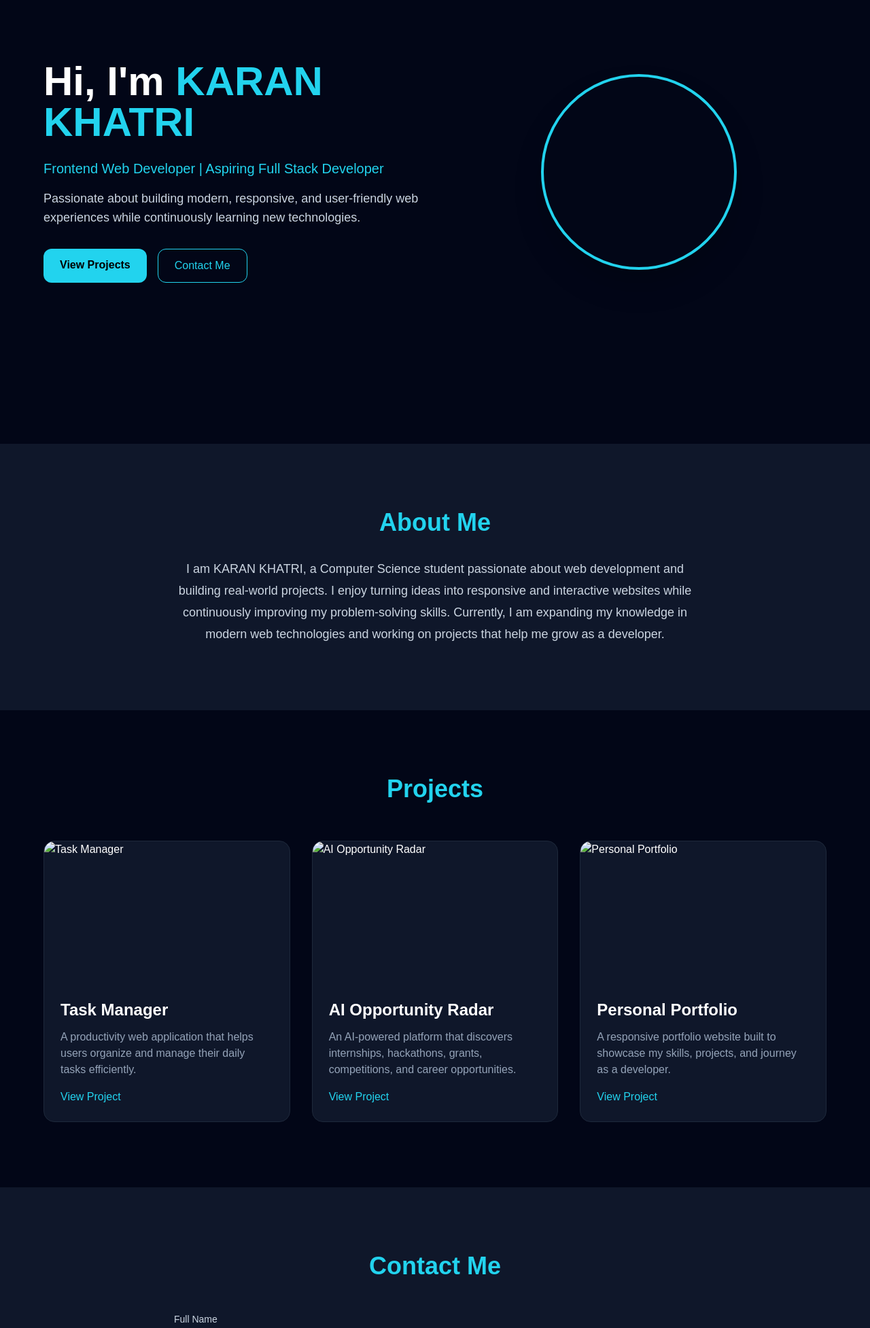
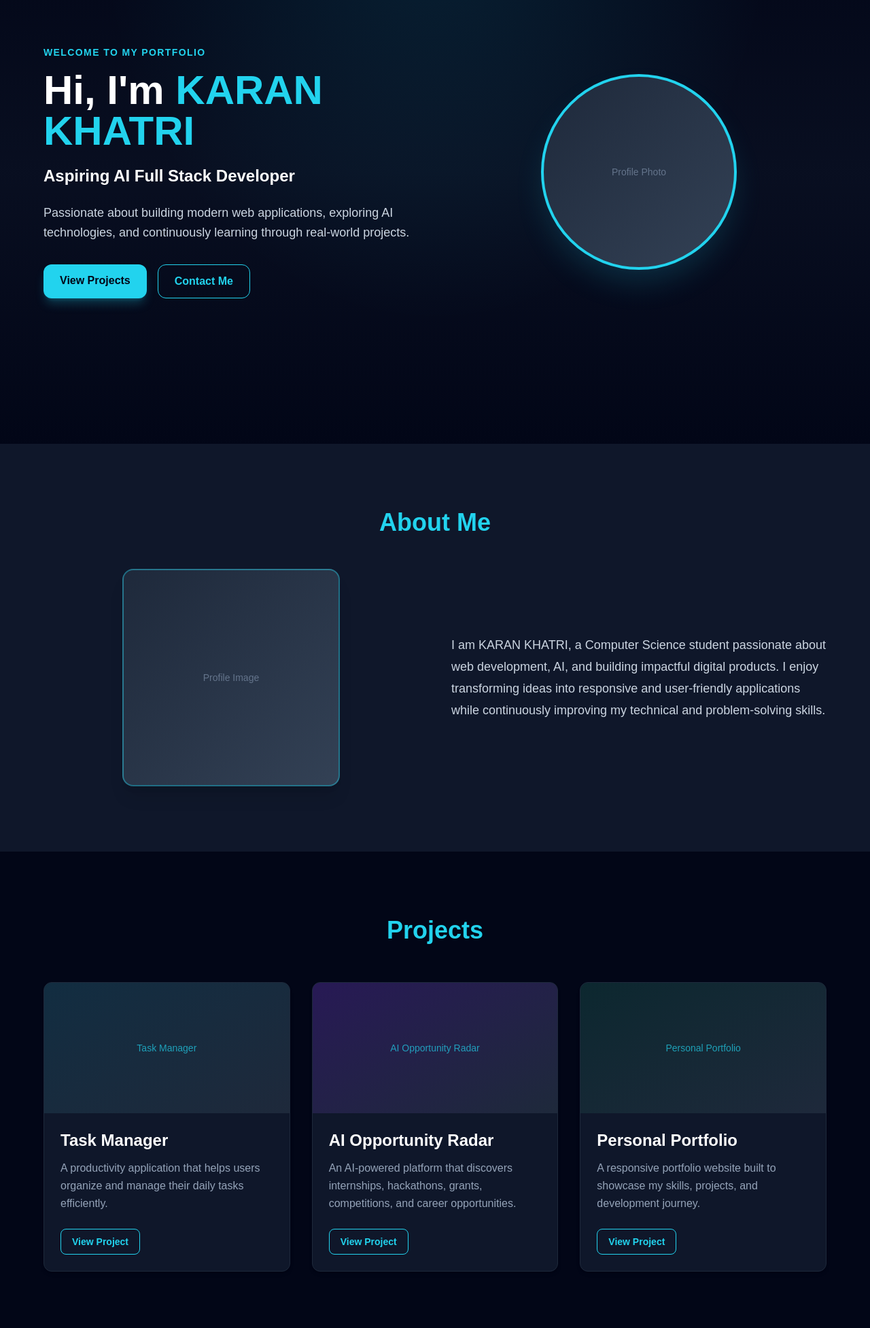
Before and after one commit to Bonsai210/Portfolio-Finlatics, a website: page index.html in a window 1280 px wide. Shown: the part 212-2166 px from the top of the page at 68% size. Drawn offline with nearby package versions, Linux system fonts and the light colour scheme.

Commit message:
Updated portfolio content

```diff
--- a/index.html
+++ b/index.html
@@ -23,49 +23,76 @@
       </nav>
     </header>
 
-    <section id="hero" class="min-h-screen flex items-center justify-center px-6">
-      <div class="max-w-6xl mx-auto grid md:grid-cols-2 gap-12 items-center">
+    <section id="hero" class="relative min-h-screen flex items-center justify-center px-6 overflow-hidden">
+      <div class="absolute inset-0 bg-gradient-to-b from-slate-950 via-slate-900/50 to-slate-950 pointer-events-none"></div>
+      <div class="absolute inset-0 bg-[radial-gradient(ellipse_at_top,rgba(34,211,238,0.12),transparent_55%)] pointer-events-none"></div>
+
+      <div class="relative max-w-6xl mx-auto w-full grid grid-cols-1 md:grid-cols-2 gap-12 items-center py-16">
         <div>
-          <h1 class="text-5xl md:text-6xl font-bold leading-tight mb-6">
+          <p class="text-cyan-400 text-sm font-semibold tracking-widest uppercase mb-4">
+            Welcome to my portfolio
+          </p>
+
+          <h1 class="text-4xl sm:text-5xl md:text-6xl font-bold leading-tight mb-5">
             Hi, I'm <span class="text-cyan-400">KARAN KHATRI</span>
           </h1>
 
-          <p class="text-cyan-400 text-xl font-medium mb-4">
-            Frontend Web Developer | Aspiring Full Stack Developer
+          <p class="text-xl md:text-2xl font-semibold text-white mb-6">
+            Aspiring AI Full Stack Developer
           </p>
 
-          <p class="text-slate-300 text-lg mb-8">
-            Passionate about building modern, responsive, and user-friendly web experiences while continuously learning new technologies.
+          <p class="text-slate-300 text-lg leading-relaxed mb-8 max-w-xl">
+            Passionate about building modern web applications, exploring AI technologies, and continuously learning through real-world projects.
           </p>
 
-          <div class="flex gap-4">
-            <a href="#projects" class="bg-cyan-400 text-black px-6 py-3 rounded-xl font-semibold">
+          <div class="flex flex-wrap gap-4">
+            <a
+              href="#projects"
+              class="bg-cyan-400 text-slate-950 px-6 py-3 rounded-xl font-semibold shadow-lg shadow-cyan-400/25 transition hover:bg-cyan-300"
+            >
               View Projects
             </a>
 
-            <a href="#contact" class="border border-cyan-400 text-cyan-400 px-6 py-3 rounded-xl">
+            <a
+              href="#contact"
+              class="border border-cyan-400 text-cyan-400 px-6 py-3 rounded-xl font-semibold transition hover:bg-cyan-400/10"
+            >
               Contact Me
             </a>
           </div>
         </div>
 
         <div class="flex justify-center">
-          <img
-            src="assets/profile-placeholder.jpg"
-            alt="Profile"
-            class="w-72 h-72 object-cover rounded-full border-4 border-cyan-400 shadow-2xl"
-          />
+          <div
+            class="w-64 h-64 md:w-72 md:h-72 rounded-full border-4 border-cyan-400 bg-gradient-to-br from-slate-800 to-slate-700 shadow-2xl shadow-cyan-400/20 flex items-center justify-center"
+            aria-label="Profile photo placeholder"
+          >
+            <span class="text-slate-500 text-sm font-medium">Profile Photo</span>
+          </div>
         </div>
       </div>
     </section>
 
     <section id="about" class="py-24 px-6 bg-slate-900">
-      <div class="max-w-5xl mx-auto text-center">
-        <h2 class="text-4xl font-bold mb-8 text-cyan-400">About Me</h2>
+      <div class="max-w-6xl mx-auto">
+        <h2 class="text-4xl font-bold mb-12 text-cyan-400 text-center">About Me</h2>
 
-        <p class="text-slate-300 text-lg leading-8 max-w-3xl mx-auto">
-          I am KARAN KHATRI, a Computer Science student passionate about web development and building real-world projects. I enjoy turning ideas into responsive and interactive websites while continuously improving my problem-solving skills. Currently, I am expanding my knowledge in modern web technologies and working on projects that help me grow as a developer.
-        </p>
+        <div class="grid grid-cols-1 md:grid-cols-2 gap-12 items-center">
+          <div class="flex justify-center">
+            <div
+              class="w-64 h-64 md:w-80 md:h-80 rounded-2xl border-2 border-cyan-400/40 bg-gradient-to-br from-slate-800 to-slate-700 shadow-xl flex items-center justify-center"
+              aria-label="Profile image placeholder"
+            >
+              <span class="text-slate-500 text-sm font-medium">Profile Image</span>
+            </div>
+          </div>
+
+          <div>
+            <p class="text-slate-300 text-lg leading-8">
+              I am KARAN KHATRI, a Computer Science student passionate about web development, AI, and building impactful digital products. I enjoy transforming ideas into responsive and user-friendly applications while continuously improving my technical and problem-solving skills.
+            </p>
+          </div>
+        </div>
       </div>
     </section>
 
@@ -76,53 +103,68 @@
         </h2>
 
         <div class="grid sm:grid-cols-1 md:grid-cols-2 lg:grid-cols-3 gap-8">
-          <div class="bg-slate-900 border border-slate-800 rounded-2xl overflow-hidden">
-            <img src="assets/project-1.png" alt="Task Manager" class="w-full h-52 object-cover" />
+          <article class="bg-slate-900 border border-slate-800 rounded-xl shadow-md overflow-hidden transition duration-300 hover:border-cyan-400/50 hover:shadow-lg hover:shadow-cyan-400/10 hover:-translate-y-1">
+            <div class="w-full h-48 bg-gradient-to-br from-cyan-900/40 to-slate-800 flex items-center justify-center">
+              <span class="text-cyan-400/70 text-sm font-medium">Task Manager</span>
+            </div>
 
             <div class="p-6">
               <h3 class="text-2xl font-semibold mb-3">Task Manager</h3>
 
-              <p class="text-slate-400 mb-4">
-                A productivity web application that helps users organize and manage their daily tasks efficiently.
+              <p class="text-slate-400 mb-6 leading-relaxed">
+                A productivity application that helps users organize and manage their daily tasks efficiently.
               </p>
 
-              <a href="#" class="text-cyan-400 hover:underline">
+              <a
+                href="#"
+                class="inline-block border border-cyan-400 text-cyan-400 px-4 py-2 rounded-lg text-sm font-semibold transition hover:bg-cyan-400 hover:text-slate-950"
+              >
                 View Project
               </a>
             </div>
-          </div>
+          </article>
 
-          <div class="bg-slate-900 border border-slate-800 rounded-2xl overflow-hidden">
-            <img src="assets/project-2.png" alt="AI Opportunity Radar" class="w-full h-52 object-cover" />
+          <article class="bg-slate-900 border border-slate-800 rounded-xl shadow-md overflow-hidden transition duration-300 hover:border-cyan-400/50 hover:shadow-lg hover:shadow-cyan-400/10 hover:-translate-y-1">
+            <div class="w-full h-48 bg-gradient-to-br from-violet-900/40 to-slate-800 flex items-center justify-center">
+              <span class="text-cyan-400/70 text-sm font-medium">AI Opportunity Radar</span>
+            </div>
 
             <div class="p-6">
               <h3 class="text-2xl font-semibold mb-3">AI Opportunity Radar</h3>
 
-              <p class="text-slate-400 mb-4">
+              <p class="text-slate-400 mb-6 leading-relaxed">
                 An AI-powered platform that discovers internships, hackathons, grants, competitions, and career opportunities.
               </p>
 
-              <a href="#" class="text-cyan-400 hover:underline">
+              <a
+                href="#"
+                class="inline-block border border-cyan-400 text-cyan-400 px-4 py-2 rounded-lg text-sm font-semibold transition hover:bg-cyan-400 hover:text-slate-950"
+              >
                 View Project
               </a>
             </div>
-          </div>
+          </article>
 
-          <div class="bg-slate-900 border border-slate-800 rounded-2xl overflow-hidden">
-            <img src="assets/project-3.png" alt="Personal Portfolio" class="w-full h-52 object-cover" />
+          <article class="bg-slate-900 border border-slate-800 rounded-xl shadow-md overflow-hidden transition duration-300 hover:border-cyan-400/50 hover:shadow-lg hover:shadow-cyan-400/10 hover:-translate-y-1">
+            <div class="w-full h-48 bg-gradient-to-br from-emerald-900/30 to-slate-800 flex items-center justify-center">
+              <span class="text-cyan-400/70 text-sm font-medium">Personal Portfolio</span>
+            </div>
 
             <div class="p-6">
               <h3 class="text-2xl font-semibold mb-3">Personal Portfolio</h3>
 
-              <p class="text-slate-400 mb-4">
-                A responsive portfolio website built to showcase my skills, projects, and journey as a developer.
+              <p class="text-slate-400 mb-6 leading-relaxed">
+                A responsive portfolio website built to showcase my skills, projects, and development journey.
               </p>
 
-              <a href="#" class="text-cyan-400 hover:underline">
+              <a
+                href="#"
+                class="inline-block border border-cyan-400 text-cyan-400 px-4 py-2 rounded-lg text-sm font-semibold transition hover:bg-cyan-400 hover:text-slate-950"
+              >
                 View Project
               </a>
             </div>
-          </div>
+          </article>
         </div>
       </div>
     </section>
@@ -133,26 +175,34 @@
           Contact Me
         </h2>
 
-        <form class="space-y-6">
+        <form
+          action="https://formspree.io/f/YOUR_FORM_ID"
+          method="POST"
+          class="space-y-6"
+        >
           <div>
-            <label for="fullName" class="block text-sm font-medium text-slate-300 mb-2">
-              Full Name
+            <label for="name" class="block text-sm font-medium text-slate-300 mb-2">
+              Name
             </label>
             <input
-              id="fullName"
+              id="name"
+              name="name"
               type="text"
-              placeholder="Enter your full name"
+              required
+              placeholder="Enter your name"
               class="w-full px-4 py-3 rounded-xl bg-slate-800 border border-slate-700 text-white placeholder:text-slate-500 focus:outline-none focus:ring-2 focus:ring-cyan-400 focus:border-cyan-400 transition"
             />
           </div>
 
           <div>
             <label for="email" class="block text-sm font-medium text-slate-300 mb-2">
-              Email Address
+              Email
             </label>
             <input
               id="email"
+              name="email"
               type="email"
+              required
               placeholder="Enter your email address"
               class="w-full px-4 py-3 rounded-xl bg-slate-800 border border-slate-700 text-white placeholder:text-slate-500 focus:outline-none focus:ring-2 focus:ring-cyan-400 focus:border-cyan-400 transition"
             />
@@ -164,13 +214,18 @@
             </label>
             <textarea
               id="message"
+              name="message"
               rows="5"
+              required
               placeholder="Write your message here..."
               class="w-full px-4 py-3 rounded-xl bg-slate-800 border border-slate-700 text-white placeholder:text-slate-500 focus:outline-none focus:ring-2 focus:ring-cyan-400 focus:border-cyan-400 transition resize-none"
             ></textarea>
           </div>
 
-          <button type="submit" class="bg-cyan-400 text-black px-6 py-3 rounded-xl font-semibold">
+          <button
+            type="submit"
+            class="w-full sm:w-auto bg-cyan-400 text-slate-950 px-8 py-3 rounded-xl font-semibold shadow-lg shadow-cyan-400/20 transition hover:bg-cyan-300"
+          >
             Send Message
           </button>
         </form>
```
